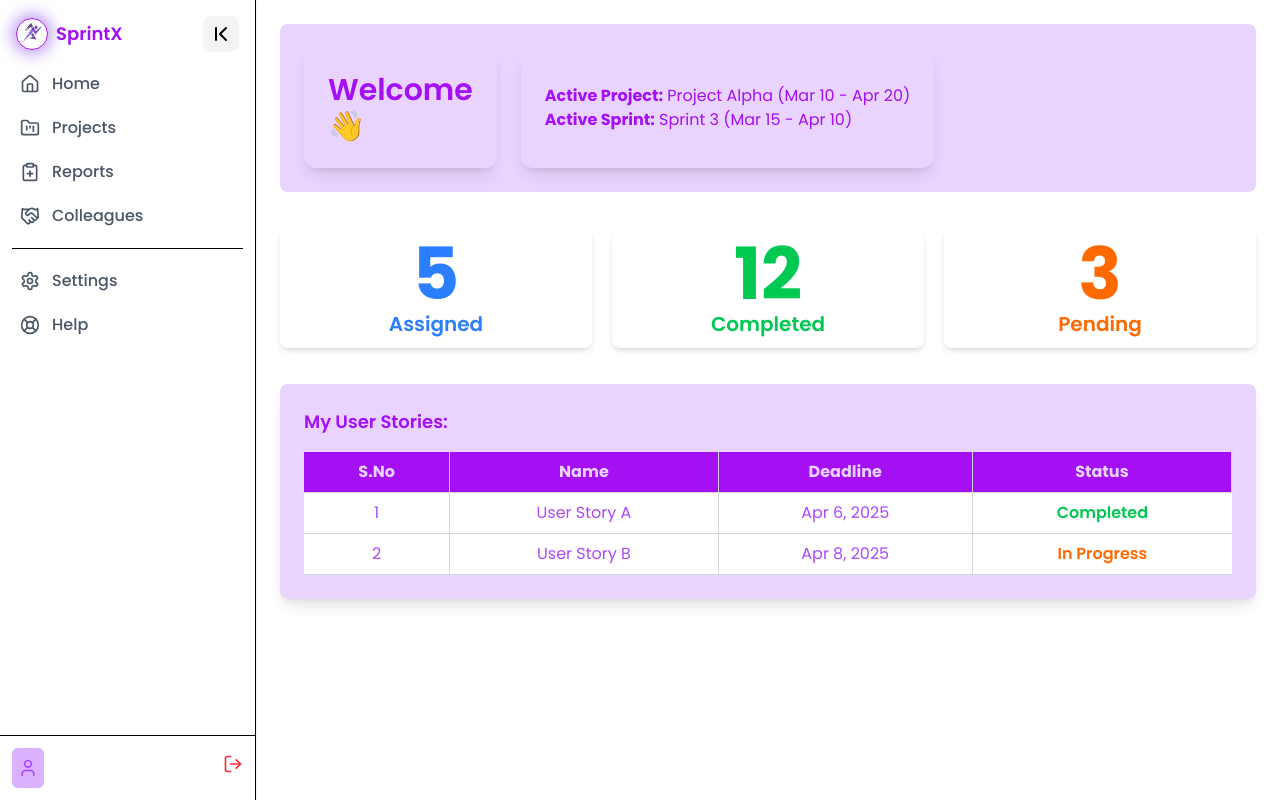
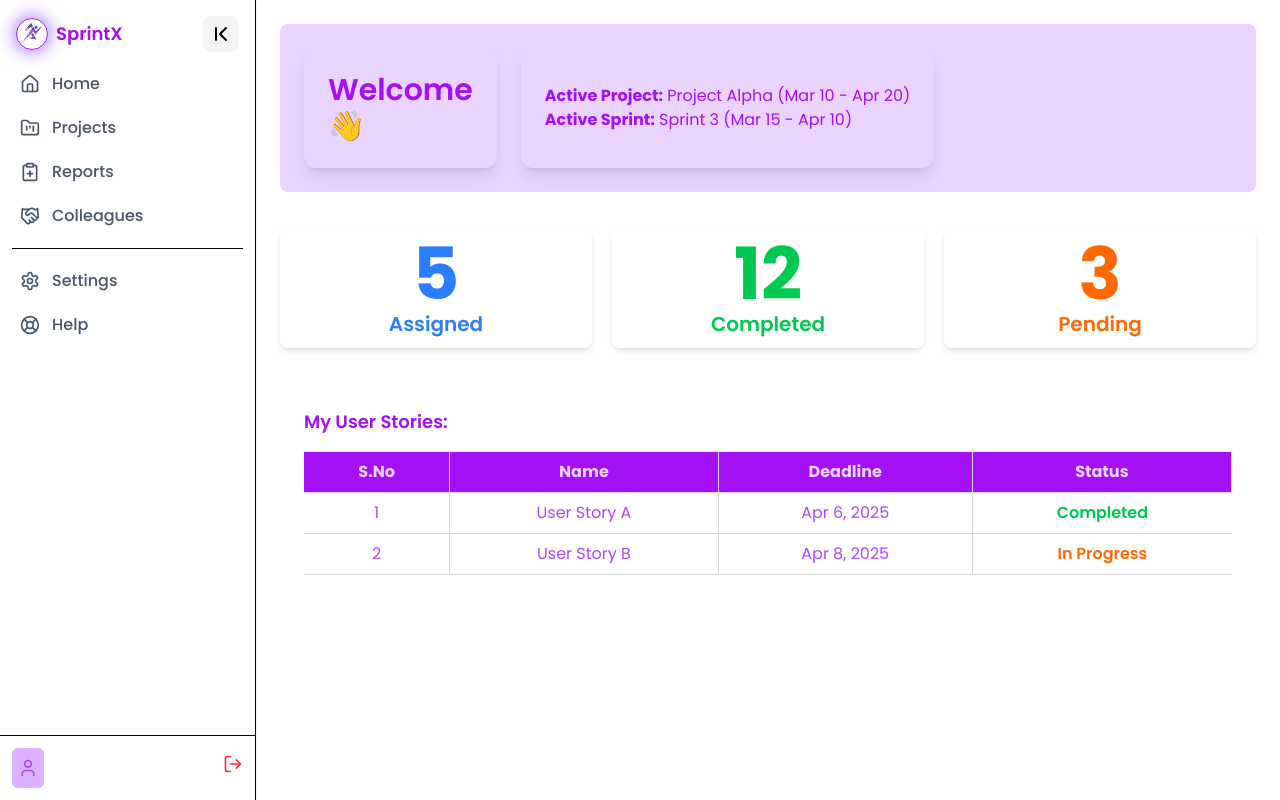
Before and after one commit to Sabarish-developer/SprintX, a React (Vite) app in the folder client/: page /home in a window 1280 px wide. Built offline with nearby package versions, Linux system fonts and the light colour scheme.

Commit message:
Improved Home 3

```diff
--- a/client/src/components/Home.jsx
+++ b/client/src/components/Home.jsx
@@ -73,7 +73,7 @@ const Home = () => {
     </div>
 
       {/* Table Section */}
-      <div className="mt-9 p-6 bg-purple-200 border-0 rounded-lg shadow-lg">
+      <div className="mt-9 p-6">
         <h3 className="text-lg font-semibold text-[#a40ff3]">My {userRole === "ProductOwner" ? "Epics" : userRole === "ScrumMaster" ? "User Stories" : "Tasks"}:</h3>
         <div className="mt-4 overflow-x-auto">
           <table className="w-full border-separate border-spacing-0 border-0 rounded-lg">
```
